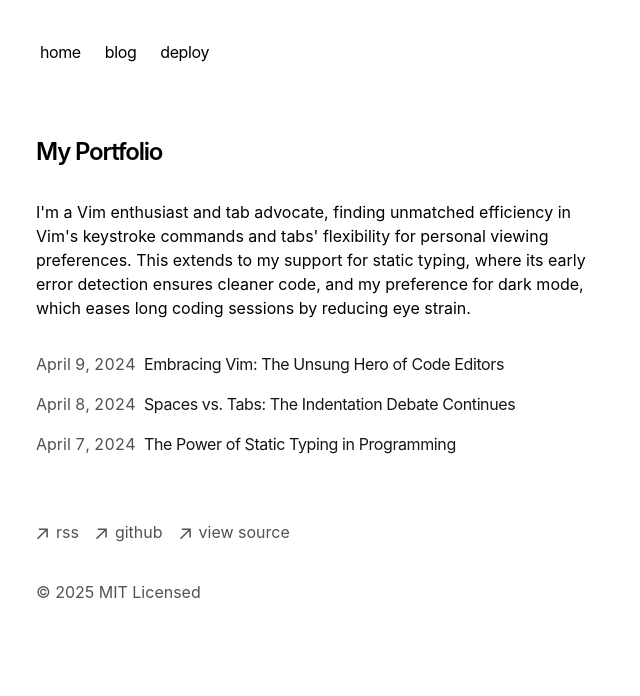
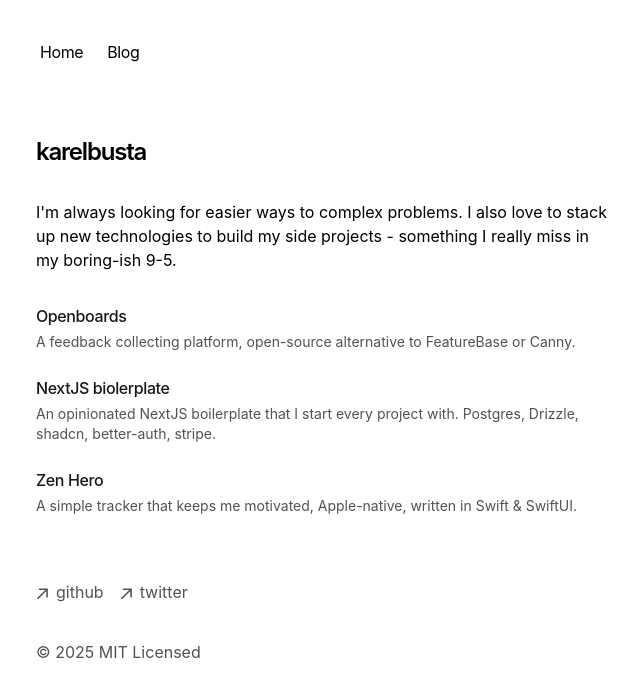
Before and after one commit to bustakar/karelbusta, a Next.js app: page / in a window 1280 px wide. Shown: the top 696 px of the page, without its empty margins (316-956 px from the left). Built offline with nearby package versions, Linux system fonts and the light colour scheme; no server answers.

Commit message:
Add personal info

```diff
--- /dev/null
+++ b/app/api/github/route.ts
@@ -0,0 +1,16 @@
+import { NextRequest, NextResponse } from 'next/server';
+
+export async function GET(request: NextRequest) {
+  const { searchParams } = new URL(request.url);
+  const repo = searchParams.get('repo');
+
+  const response = await fetch(`https://api.github.com/repos/${repo}`, {
+    headers: {
+      Accept: 'application/vnd.github.v3+json',
+    },
+    next: { revalidate: 3600 }, // Cache for 1 hour
+  });
+
+  const data = await response.json();
+  return NextResponse.json({ stars: data.stargazers_count });
+}
--- a/app/components/footer.tsx
+++ b/app/components/footer.tsx
@@ -12,14 +12,14 @@
         fill="currentColor"
       />
     </svg>
-  )
+  );
 }
 
 export default function Footer() {
   return (
     <footer className="mb-16">
       <ul className="font-sm mt-8 flex flex-col space-x-0 space-y-2 text-neutral-600 md:flex-row md:space-x-4 md:space-y-0 dark:text-neutral-300">
-        <li>
+        {/* <li>
           <a
             className="flex items-center transition-all hover:text-neutral-800 dark:hover:text-neutral-100"
             rel="noopener noreferrer"
@@ -29,13 +29,13 @@
             <ArrowIcon />
             <p className="ml-2 h-7">rss</p>
           </a>
-        </li>
+        </li> */}
         <li>
           <a
             className="flex items-center transition-all hover:text-neutral-800 dark:hover:text-neutral-100"
             rel="noopener noreferrer"
             target="_blank"
-            href="https://github.com/vercel/next.js"
+            href="https://github.com/bustakar"
           >
             <ArrowIcon />
             <p className="ml-2 h-7">github</p>
@@ -46,10 +46,10 @@
             className="flex items-center transition-all hover:text-neutral-800 dark:hover:text-neutral-100"
             rel="noopener noreferrer"
             target="_blank"
-            href="https://vercel.com/templates/next.js/portfolio-starter-kit"
+            href="https://x.com/karelbusta"
           >
             <ArrowIcon />
-            <p className="ml-2 h-7">view source</p>
+            <p className="ml-2 h-7">twitter</p>
           </a>
         </li>
       </ul>
@@ -57,5 +57,5 @@
         © {new Date().getFullYear()} MIT Licensed
       </p>
     </footer>
-  )
+  );
 }
--- a/app/components/nav.tsx
+++ b/app/components/nav.tsx
@@ -1,16 +1,10 @@
-import Link from 'next/link'
+import Link from 'next/link';
 
 const navItems = {
   '/': {
     name: 'home',
   },
-  '/blog': {
-    name: 'blog',
-  },
-  'https://vercel.com/templates/next.js/portfolio-starter-kit': {
-    name: 'deploy',
-  },
-}
+};
 
 export function Navbar() {
   return (
@@ -21,20 +15,23 @@
           id="nav"
         >
           <div className="flex flex-row space-x-0 pr-10">
-            {Object.entries(navItems).map(([path, { name }]) => {
-              return (
-                <Link
-                  key={path}
-                  href={path}
-                  className="transition-all hover:text-neutral-800 dark:hover:text-neutral-200 flex align-middle relative py-1 px-2 m-1"
-                >
-                  {name}
-                </Link>
-              )
-            })}
+            <Link
+              href="/"
+              className="transition-all hover:text-neutral-800 dark:hover:text-neutral-200 flex align-middle relative py-1 px-2 m-1"
+            >
+              Home
+            </Link>
+            <a
+              href="https://karelbusta.beehiiv.com/"
+              target="_blank"
+              rel="noopener noreferrer"
+              className="transition-all hover:text-neutral-800 dark:hover:text-neutral-200 flex align-middle relative py-1 px-2 m-1"
+            >
+              Blog
+            </a>
           </div>
         </nav>
       </div>
     </aside>
-  )
+  );
 }
--- /dev/null
+++ b/app/components/projects.tsx
@@ -0,0 +1,116 @@
+'use client';
+
+import Link from 'next/link';
+import { useEffect, useRef, useState } from 'react';
+
+type Project = {
+  title: string;
+  description: string;
+  github: string;
+};
+
+const projects: Project[] = [
+  {
+    title: 'Openboards',
+    description:
+      'A feedback collecting platform, open-source alternative to FeatureBase or Canny.',
+    github: 'https://github.com/bustakar/openboards',
+  },
+  {
+    title: 'NextJS biolerplate',
+    description:
+      'An opinionated NextJS boilerplate that I start every project with. Postgres, Drizzle, shadcn, better-auth, stripe.',
+    github: 'https://github.com/bustakar/next-easy',
+  },
+  {
+    title: 'Zen Hero',
+    description:
+      'A simple tracker that keeps me motivated, Apple-native, written in Swift & SwiftUI.',
+    github: 'https://github.com/bustakar/zenhero',
+  },
+];
+
+export function Projects() {
+  const [stars, setStars] = useState<Record<string, number>>({});
+  const hasFetchedRef = useRef(false);
+
+  useEffect(() => {
+    if (hasFetchedRef.current) {
+      return;
+    }
+
+    hasFetchedRef.current = true;
+
+    const fetchStars = async () => {
+      try {
+        const results = await Promise.all(
+          projects.map(async (project) => {
+            const repo = project.github.replace('https://github.com/', '');
+            const response = await fetch(`/api/github?repo=${repo}`);
+
+            if (!response.ok) {
+              throw new Error(`Failed to fetch stars for ${repo}`);
+            }
+
+            const data = await response.json();
+            return { github: project.github, stars: data.stars ?? 0 };
+          })
+        );
+
+        const starsByRepo = results.reduce<Record<string, number>>(
+          (acc, { github, stars }) => {
+            acc[github] = stars;
+            return acc;
+          },
+          {}
+        );
+
+        setStars(starsByRepo);
+      } catch (error) {
+        console.error(error);
+      }
+    };
+
+    void fetchStars();
+  }, []);
+
+  return (
+    <div>
+      {projects.map((project) => (
+        <div key={project.title} className="flex flex-col space-y-1 mb-6">
+          <div className="w-full flex flex-col md:flex-row md:items-start space-x-0 md:space-x-4">
+            <div className="flex-1">
+              <Link
+                href={project.github}
+                target="_blank"
+                rel="noopener noreferrer"
+                className="group"
+              >
+                <h3 className="text-neutral-900 dark:text-neutral-100 tracking-tight font-medium group-hover:text-blue-600 dark:group-hover:text-blue-400 transition-colors">
+                  {project.title}
+                </h3>
+              </Link>
+              <p className="text-neutral-600 dark:text-neutral-400 text-sm mt-1">
+                {project.description}
+              </p>
+            </div>
+            {stars[project.github] && (
+              <div className="flex items-center space-x-1 mt-2 md:mt-0">
+                <svg
+                  className="w-4 h-4 text-yellow-500"
+                  fill="currentColor"
+                  viewBox="0 0 20 20"
+                >
+                  <path d="M9.049 2.927c.3-.921 1.603-.921 1.902 0l1.07 3.292a1 1 0 00.95.69h3.462c.969 0 1.371 1.24.588 1.81l-2.8 2.034a1 1 0 00-.364 1.118l1.07 3.292c.3.921-.755 1.688-1.54 1.118l-2.8-2.034a1 1 0 00-1.175 0l-2.8 2.034c-.784.57-1.838-.197-1.539-1.118l1.07-3.292a1 1 0 00-.364-1.118L2.98 8.72c-.783-.57-.38-1.81.588-1.81h3.461a1 1 0 00.951-.69l1.07-3.292z" />
+                </svg>
+                <span className="text-neutral-900 dark:text-neutral-100 tracking-tight font-medium">
+                  {stars[project.github]} ⭐️
+                </span>
+              </div>
+            )}
+          </div>
+        </div>
+      ))}
+    </div>
+  );
+}
--- a/app/layout.tsx
+++ b/app/layout.tsx
@@ -1,25 +1,25 @@
-import './global.css'
-import type { Metadata } from 'next'
-import { GeistSans } from 'geist/font/sans'
-import { GeistMono } from 'geist/font/mono'
-import { Navbar } from './components/nav'
-import { Analytics } from '@vercel/analytics/react'
-import { SpeedInsights } from '@vercel/speed-insights/next'
-import Footer from './components/footer'
-import { baseUrl } from './sitemap'
+import { Analytics } from '@vercel/analytics/react';
+import { SpeedInsights } from '@vercel/speed-insights/next';
+import { GeistMono } from 'geist/font/mono';
+import { GeistSans } from 'geist/font/sans';
+import type { Metadata } from 'next';
+import Footer from './components/footer';
+import { Navbar } from './components/nav';
+import './global.css';
+import { baseUrl } from './sitemap';
 
 export const metadata: Metadata = {
   metadataBase: new URL(baseUrl),
   title: {
-    default: 'Next.js Portfolio Starter',
-    template: '%s | Next.js Portfolio Starter',
+    default: 'Karel Busta | Personal playground',
+    template: '%s | Karel Busta',
   },
-  description: 'This is my portfolio.',
+  description: 'Personal playground.',
   openGraph: {
-    title: 'My Portfolio',
-    description: 'This is my portfolio.',
+    title: `Karel Busta's playground.`,
+    description: `Karel Busta's personal playground.`,
     url: baseUrl,
-    siteName: 'My Portfolio',
+    siteName: `Karel Busta's playground.`,
     locale: 'en_US',
     type: 'website',
   },
@@ -34,14 +34,14 @@
       'max-snippet': -1,
     },
   },
-}
+};
 
-const cx = (...classes) => classes.filter(Boolean).join(' ')
+const cx = (...classes) => classes.filter(Boolean).join(' ');
 
 export default function RootLayout({
   children,
 }: {
-  children: React.ReactNode
+  children: React.ReactNode;
 }) {
   return (
     <html
@@ -62,5 +62,5 @@
         </main>
       </body>
     </html>
-  )
+  );
 }
--- a/app/page.tsx
+++ b/app/page.tsx
@@ -1,21 +1,17 @@
-import { BlogPosts } from 'app/components/posts'
+import { Projects } from 'app/components/projects';
 
 export default function Page() {
   return (
     <section>
       <h1 className="mb-8 text-2xl font-semibold tracking-tighter">
-        My Portfolio
+        karelbusta
       </h1>
       <p className="mb-4">
-        {`I'm a Vim enthusiast and tab advocate, finding unmatched efficiency in
-        Vim's keystroke commands and tabs' flexibility for personal viewing
-        preferences. This extends to my support for static typing, where its
-        early error detection ensures cleaner code, and my preference for dark
-        mode, which eases long coding sessions by reducing eye strain.`}
+        {`I'm always looking for easier ways to complex problems. I also love to stack up new technologies to build my side projects - something I really miss in my boring-ish 9-5.`}
       </p>
       <div className="my-8">
-        <BlogPosts />
+        <Projects />
       </div>
     </section>
-  )
+  );
 }
```
Also changed, not shown: 2 other files (tests, documents, lock files or other folders).
